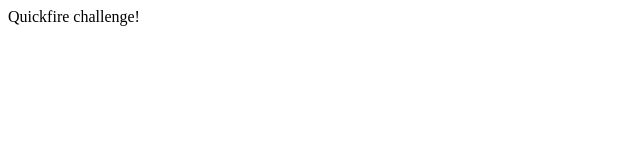
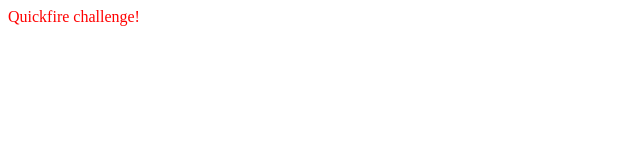
Before and after one commit to kellygmoore/prime_quickfire_1, a plain HTML site: page index.html in a window 1280 px wide. Shown: the whole page, without its empty margins (0-640 px from the left). Drawn offline with Linux system fonts and the light colour scheme.

Commit message:
quick link correction

```diff
--- a/index.html
+++ b/index.html
@@ -1,7 +1,7 @@
 <!DOCTYPE>
 <html>
 <head>
-	<link ref="stylesheet" type="text/css" href="style.css"></link>
+	<link rel="stylesheet" type="text/css" href="style.css">
 	<script src="app.js"></script>
 </head>
 
```
